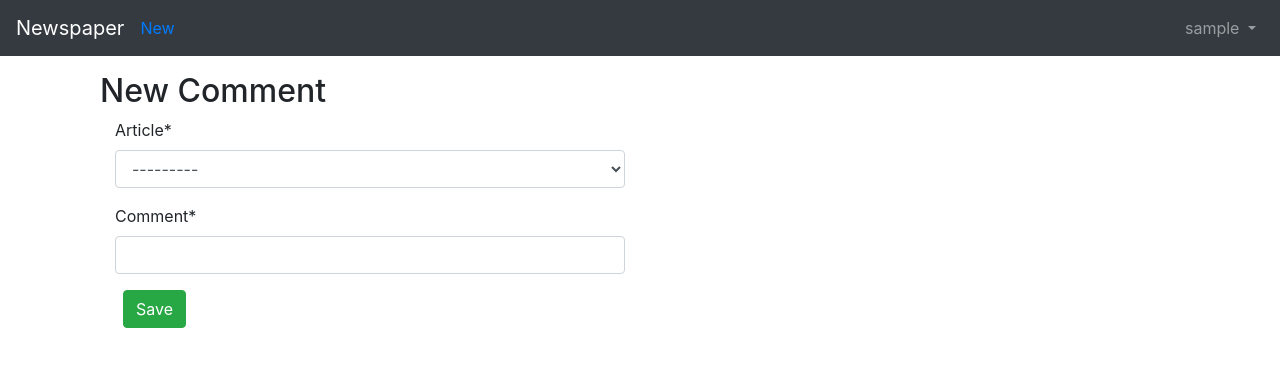
After one commit to kevinbowen777/news, a Django app: page /articles/1/comment/add/ in a window 1280 px wide. The commit adds this page. Shown: the top 367 px of the page. Run offline with Django 3.2, Linux system fonts and the light colour scheme; the visitor is signed in with stand-in values (Sample User, id 1); data that the repository does not hold is empty; parts of the project's set-up code (start-up, migrations or seed data) failed here and were passed over; some libraries are stand-ins or nearby versions.

Commit message:
Add comments to article-list. Resolves #19

```diff
--- a/articles/models.py
+++ b/articles/models.py
@@ -27,6 +27,7 @@ class Comment(models.Model):
         related_name="comments",
     )
     comment = models.CharField(max_length=140)
+    date = models.DateTimeField(auto_now_add=True)
     author = models.ForeignKey(
         get_user_model(),
         on_delete=models.CASCADE,
--- a/articles/urls.py
+++ b/articles/urls.py
@@ -1,11 +1,25 @@
 from django.urls import path
 
-from .views import ArticleCreateView, ArticleDeleteView, ArticleDetailView, ArticleListView, ArticleUpdateView
+from .views import (
+    ArticleCreateView,
+    ArticleDeleteView,
+    ArticleDetailView,
+    ArticleListView,
+    ArticleUpdateView,
+    CommentCreateView,
+)
 
 urlpatterns = [
     path("<int:pk>/edit/", ArticleUpdateView.as_view(), name="article_edit"),
     path("<int:pk>/", ArticleDetailView.as_view(), name="article_detail"),
-    path("<int:pk>/delete/", ArticleDeleteView.as_view(), name="article_delete"),
+    path(
+        "<int:pk>/delete/", ArticleDeleteView.as_view(), name="article_delete"
+    ),
     path("new/", ArticleCreateView.as_view(), name="article_new"),
     path("", ArticleListView.as_view(), name="article_list"),
+    path(
+        "<int:pk>/comment/add/",
+        CommentCreateView.as_view(),
+        name="comment_new",
+    ),
 ]
--- a/articles/views.py
+++ b/articles/views.py
@@ -3,7 +3,7 @@ from django.urls import reverse_lazy
 from django.views.generic import DetailView, ListView
 from django.views.generic.edit import CreateView, DeleteView, UpdateView
 
-from .models import Article
+from .models import Article, Comment
 
 
 class ArticleListView(LoginRequiredMixin, ListView):
@@ -49,3 +49,13 @@ class ArticleCreateView(LoginRequiredMixin, CreateView):
     def form_valid(self, form):
         form.instance.author = self.request.user
         return super().form_valid(form)
+
+
+class CommentCreateView(LoginRequiredMixin, CreateView):
+    model = Comment
+    template_name = "comment_new.html"
+    fields = ("article", "comment")
+
+    def form_valid(self, form):
+        form.instance.author = self.request.user
+        return super().form_valid(form)
--- a/config/settings.py
+++ b/config/settings.py
@@ -156,8 +156,6 @@ ACCOUNT_AUTHENTICATION_METHOD = "email"
 ACCOUNT_EMAIL_REQUIRED = True
 ACCOUNT_UNIQUE_EMAIL = True
 
-CRISPY_TEMPLATE_PACK = "bootstrap4"
-
 EMAIL_BACKEND = "django.core.mail.backends.console.EmailBackend"
 # EMAIL_BACKEND = "django.core.mail.backends.smtp.EmailBackend"
 ACCOUNT_EMAIL_VERIFICATION = "optional"
@@ -168,6 +166,9 @@ EMAIL_HOST_PASSWORD = env.str("EMAIL_HOST_PASSWORD")
 EMAIL_PORT = 587
 EMAIL_USE_TLS = True
 
+# django-crispy-forms
+CRISPY_TEMPLATE_PACK = "bootstrap4"
+
 # django-debug-toolbar
 
 import socket
--- /dev/null
+++ b/templates/comment_new.html
@@ -0,0 +1,15 @@
+{% extends 'base.html' %}
+{% load crispy_forms_tags %}
+
+{% block content %}
+<div class="container">
+  <p>
+  <h2>New Comment</h2>
+  <form class="col-md-6" action="" method="post">
+    {% csrf_token %}
+    {{ form|crispy }}
+    <button class="btn btn-success ml-2" type="submit">Save</button>
+  </form>
+  </p>
+</div>
+{% endblock content %}
```
Also changed, not shown: templates/article_list.html (+7 -4 lines), articles/migrations/0004_comment_date.py (added).
